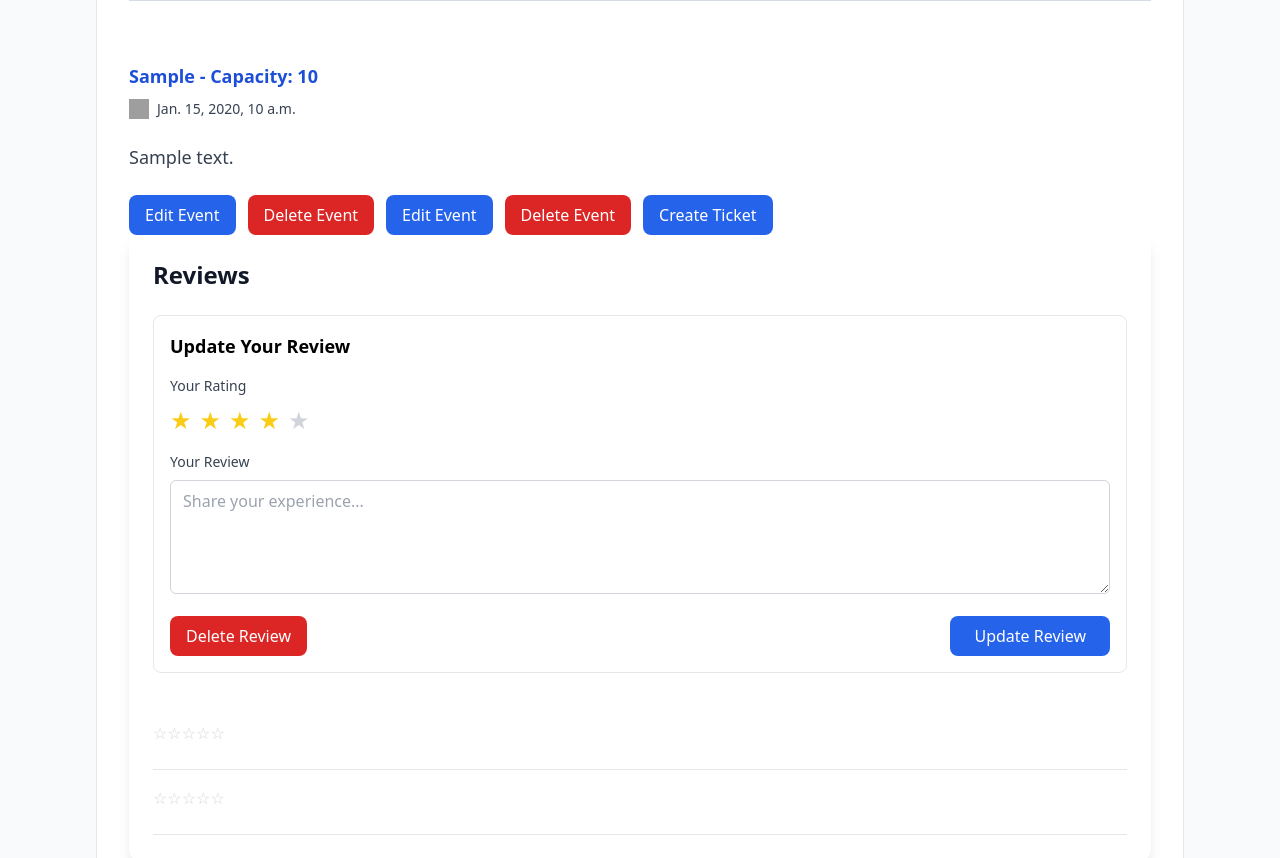
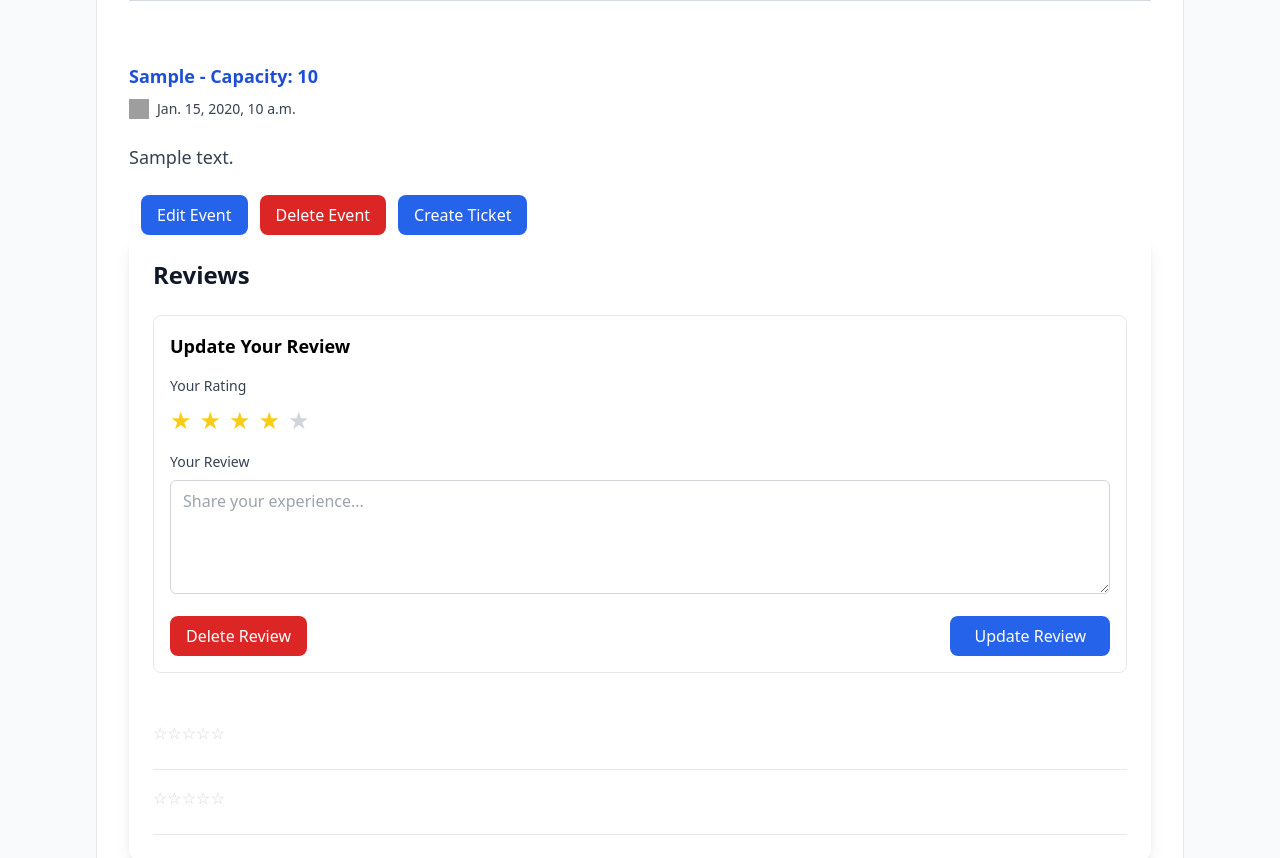
Before and after one commit to pbp-kelompok-a02/sporticket-web, a Django app: page /events/1/ in a window 1280 px wide. Shown: the part 1047-1905 px from the top of the page. Run offline with Django 5.2, Linux system fonts and the light colour scheme; a user stored in the database is signed in; tables that the repository leaves empty hold one stand-in row (values such as "Sample post"); grey boxes marked "Sample" are stand-in pictures; some libraries are stand-ins or nearby versions; grey boxes are pictures that could not be loaded.

Commit message:
Fix duplicate edit, delete event buttons

```diff
--- a/event/templates/event_detail.html
+++ b/event/templates/event_detail.html
@@ -53,8 +53,6 @@
         {% if is_admin %}
         <br />
         <div class="flex space-x-3">
-          <a href="{% url 'event:edit_event' event.match_id %}" class="rounded-lg bg-blue-600 px-4 py-2 text-white transition-colors hover:bg-blue-700"> Edit Event </a>
-          <a href="{% url 'event:delete_event' event.match_id %}" class="rounded-lg bg-red-600 px-4 py-2 text-white transition-colors hover:bg-red-700" onclick="return confirm('Are you sure?');"> Delete Event </a>
           <br>
                 <div class="flex space-x-3">
                     <a href="{% url 'event:edit_event' event.match_id %}"
```
